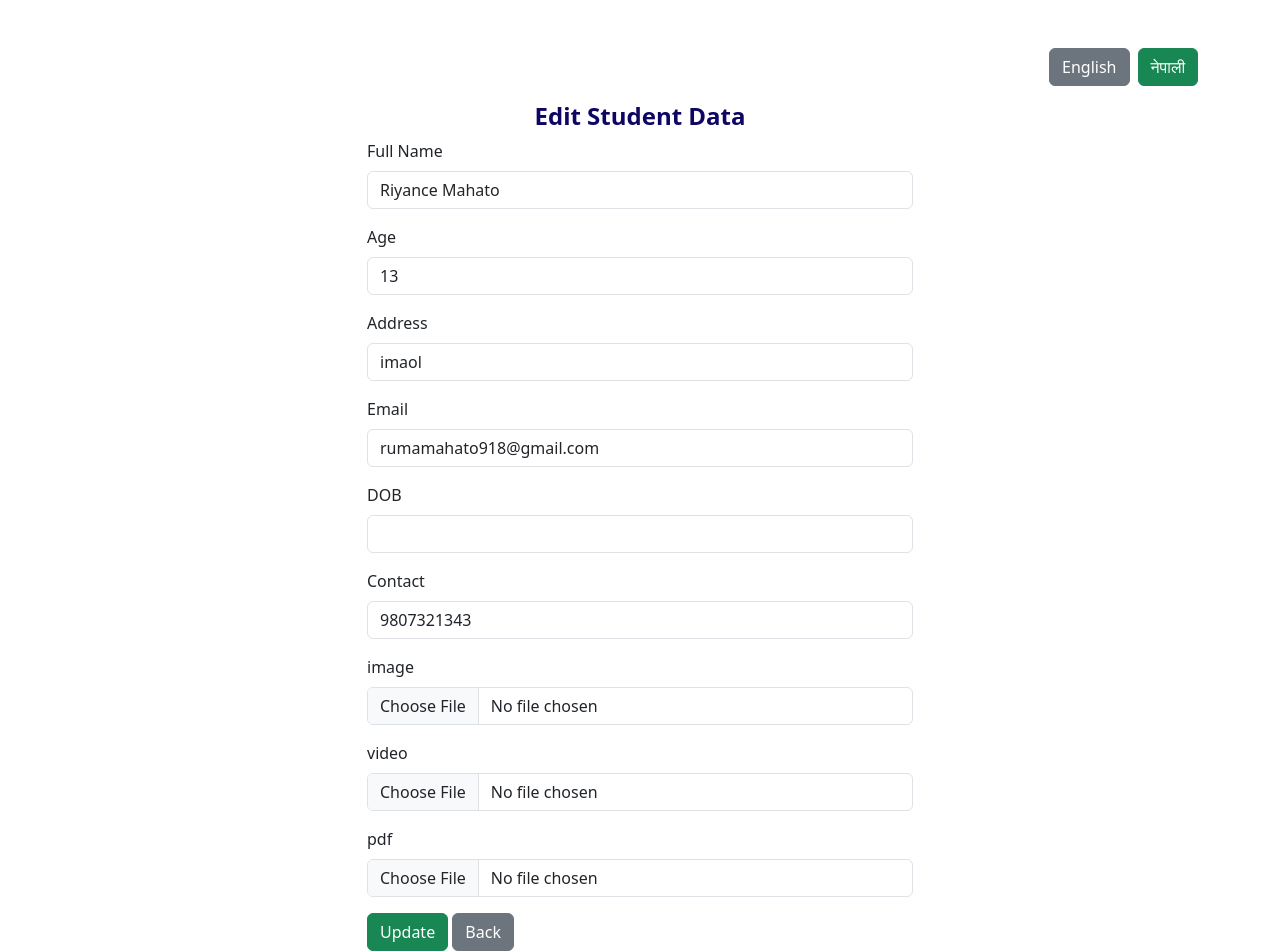
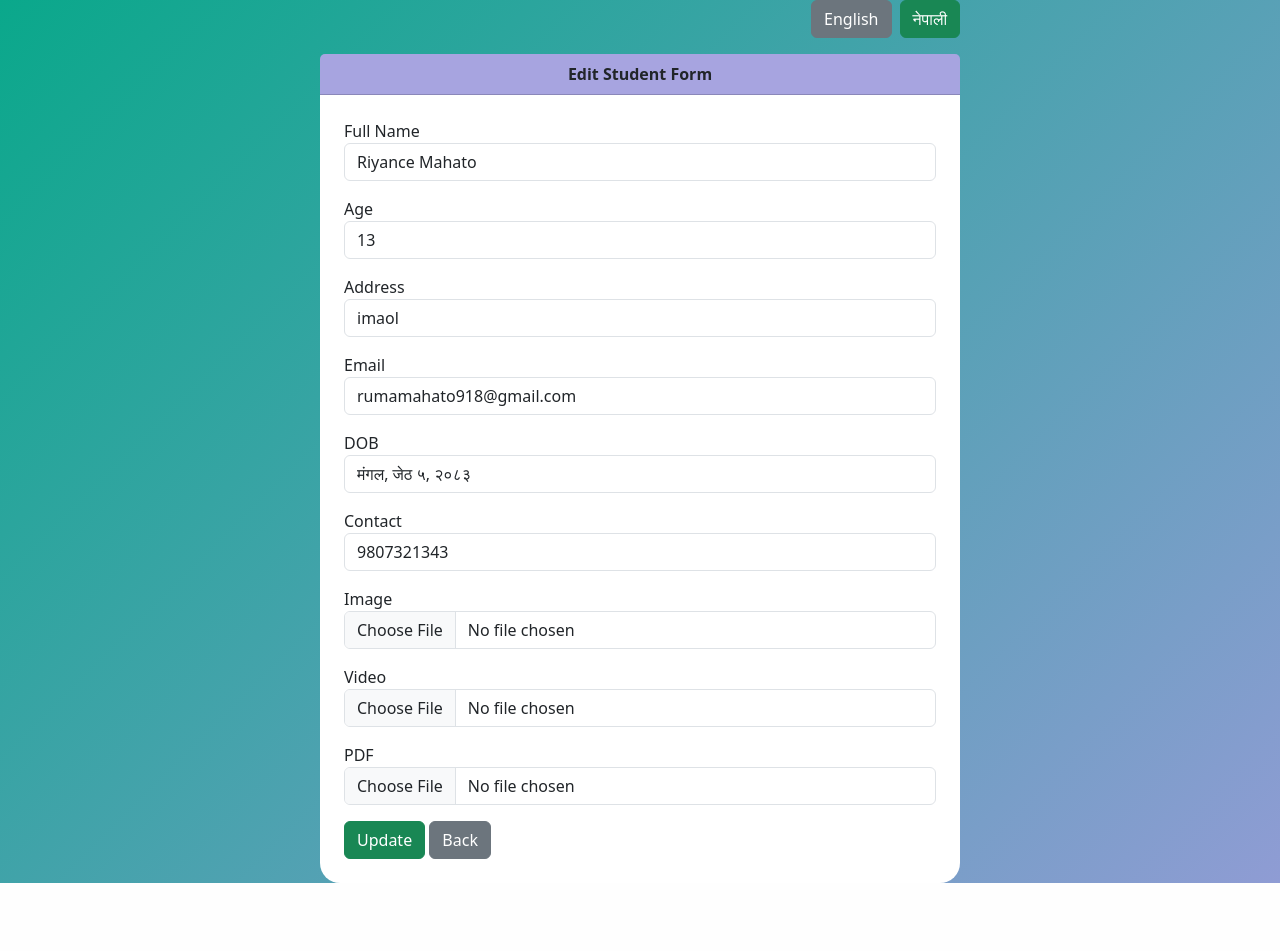
Before and after one commit to rumamahato/crude, a Django app: page /edit/3/ in a window 1280 px wide. After the commit the page ends 883 px from the top, so only its background shows below. Run offline with Django 5.2, Linux system fonts and the light colour scheme; data comes from the database, SQL or seed files in the repository; both versions use the stored data as it was after the commit; some libraries are stand-ins or nearby versions.

Commit message:
form lai nepali ma convert greko

```diff
--- a/coreapp/templates/coreapp/edit.html
+++ b/coreapp/templates/coreapp/edit.html
@@ -5,116 +5,147 @@
     <meta charset="utf-8">
     <meta name="viewport" content="width=device-width, initial-scale=1">
     <link href="https://cdn.jsdelivr.net/npm/bootstrap@5.3.8/dist/css/bootstrap.min.css" rel="stylesheet">
-    <title>Edit Form</title>
+    <title>Edit Student</title>
+
+    <style>
+        body {
+            background: linear-gradient(135deg, #0aa88b, #8f9cd4);
+            min-height: 100vh;
+            display: flex;
+            align-items: center;
+            justify-content: center;
+        }
+
+        .card {
+            border: none;
+            border-radius: 20px;
+        }
+
+        .card-header {
+            background: #a7a4e0;
+            font-weight: bold;
+            text-align: center;
+        }
+    </style>
 </head>
-<link rel="stylesheet" href="https://cdn.jsdelivr.net/npm/nepali-datepicker-reactjs/dist/index.css">
-<link rel="stylesheet" href="https://unpkg.com/nepali-date-picker@2.0.2/dist/nepaliDatePicker.min.css">
-<script src="https://code.jquery.com/jquery-3.7.1.min.js"></script>
-
-<script src="https://unpkg.com/nepali-date-picker@2.0.2/dist/nepaliDatePicker.min.js"></script>
-<script>
-    $(document).ready(function () {
-        $('#nepali-date').nepaliDatePicker({
-            ndpYear: true,
-            ndpMonth: true
-        });
-    });
-</script>
 
 <body>
-    <div class="container mt-5">
-        <div class="row justify-content-center">
-            <div class="d-flex justify-content-end mb-3">
 
-                <button type="button" id="btnEnglish" class="btn btn-secondary me-2">
-                    English
-                </button>
-
-                <button type="button" id="btnNepali" class="btn btn-success">
-                    नेपाली
-                </button>
-
-            </div>
 <div class="col-md-6">
 
-                <h4 style="color:rgb(15, 6, 100); text-align:center; font-weight:900;">
-                    Edit Student Data
-                </h4>
+    <div class="d-flex justify-content-end mb-3">
+        <button type="button" id="btnEnglish" class="btn btn-secondary me-2">English</button>
+        <button type="button" id="btnNepali" class="btn btn-success">नेपाली</button>
+    </div>
+
+    <div class="card">
+        <div class="card-header" id="formTitle">
+            Edit Student Form
+        </div>
+
+        <div class="card-body p-4">
 
             <form method="POST" enctype="multipart/form-data">
                 {% csrf_token %}
 
                 <div class="mb-3">
-                        <label class="form-label">Full Name</label>
-                        <input type="text" name="name" value="{{ data.name }}" class="form-control lang-input" required">
+                    <label id="lblName">Full Name</label>
+                    <input type="text" name="name" value="{{ data.name }}" class="form-control lang-input">
                 </div>
 
                 <div class="mb-3">
-                        <label class="form-label">Age</label>
-                        <input type="number" name="age" value="{{ data.age }}" class="form-control lang-input" required>
+                    <label id="lblAge">Age</label>
+                    <input type="number" name="age" value="{{ data.age }}" class="form-control lang-input">
                 </div>
 
                 <div class="mb-3">
-                        <label class="form-label">Address</label>
-                        <input type="text" name="address" value="{{ data.address }}" class="form-control lang-input" required>
+                    <label id="lblAddress">Address</label>
+                    <input type="text" name="address" value="{{ data.address }}" class="form-control lang-input">
                 </div>
 
                 <div class="mb-3">
-                        <label class="form-label">Email</label>
-                        <input type="email" name="email" value="{{ data.email }}" class="form-control lang-input" required>
-                    </div>
-                    <div class="mb-3">
-                        <label class="form-label">DOB</label>
-                        <input type="text" id="nepali-date" name="DOB" class="form-control lang-input" required>
+                    <label id="lblEmail">Email</label>
+                    <input type="email" name="email" value="{{ data.email }}" class="form-control lang-input">
                 </div>
 
                 <div class="mb-3">
-                        <label class="form-label">Contact</label>
-                        <input type="text" name="contact" value="{{ data.contact }}" class="form-control lang-input" required>
-                    </div>
-                    <div class="mb-3">
-                        <label class="form-label">image</label>
-                        <input type="file" name="image" class="form-control lang-input" required>
+                    <label id="lblDOB">DOB</label>
+                    <input type="text" name="DOB" value="{{ data.DOB }}" class="form-control lang-input">
                 </div>
 
                 <div class="mb-3">
-                        <label class="form-label">video</label>
-                        <input type="file" name="video" class="form-control lang-input" required>
+                    <label id="lblContact">Contact</label>
+                    <input type="text" name="contact" value="{{ data.contact }}" class="form-control lang-input">
+                </div>
+
+                <!-- FILES -->
+                <div class="mb-3">
+                    <label id="lblImage">Image</label>
+                    <input type="file" name="image" class="form-control">
                 </div>
 
                 <div class="mb-3">
-                        <label class="form-label">pdf</label>
-                        <input type="file" name="pdf" class="form-control lang-input" required>
+                    <label id="lblVideo">Video</label>
+                    <input type="file" name="video" class="form-control">
                 </div>
 
-                    <button type="submit" class="btn btn-success" onclick="return confirm('Edit is successful')">
+                <div class="mb-3">
+                    <label id="lblPDF">PDF</label>
+                    <input type="file" name="pdf" class="form-control">
+                </div>
+
+                <button type="submit" class="btn btn-success" id="btnUpdate">
                     Update
                 </button>
 
-                    <a href="{% url 'home' %}" class="btn btn-secondary">
-                        Back
-                    </a>
+                <a href="{% url 'home' %}" class="btn btn-secondary">Back</a>
 
             </form>
 
         </div>
     </div>
+
 </div>
+
 <script>
-        document.addEventListener("DOMContentLoaded", function () {
-
 let mode = "english";
 
+const inputs = document.querySelectorAll(".lang-input");
+
+// ================= LANGUAGE TOGGLE =================
 document.getElementById("btnEnglish").addEventListener("click", function () {
     mode = "english";
-                alert("English mode ON");
+
+    document.getElementById("formTitle").innerText = "Edit Student Form";
+    document.getElementById("lblName").innerText = "Full Name";
+    document.getElementById("lblAge").innerText = "Age";
+    document.getElementById("lblAddress").innerText = "Address";
+    document.getElementById("lblEmail").innerText = "Email";
+    document.getElementById("lblDOB").innerText = "DOB";
+    document.getElementById("lblContact").innerText = "Contact";
+    document.getElementById("lblImage").innerText = "Image";
+    document.getElementById("lblVideo").innerText = "Video";
+    document.getElementById("lblPDF").innerText = "PDF";
+    document.getElementById("btnUpdate").innerText = "Update";
 });
 
 document.getElementById("btnNepali").addEventListener("click", function () {
     mode = "nepali";
-                alert("नेपाली mode ON");
+
+    document.getElementById("formTitle").innerText = "विद्यार्थी सम्पादन फारम";
+    document.getElementById("lblName").innerText = "पूरा नाम";
+    document.getElementById("lblAge").innerText = "उमेर";
+    document.getElementById("lblAddress").innerText = "ठेगाना";
+    document.getElementById("lblEmail").innerText = "इमेल";
+    document.getElementById("lblDOB").innerText = "जन्म मिति";
+    document.getElementById("lblContact").innerText = "सम्पर्क";
+    document.getElementById("lblImage").innerText = "तस्वीर";
+    document.getElementById("lblVideo").innerText = "भिडियो";
+    document.getElementById("lblPDF").innerText = "पीडीएफ";
+    document.getElementById("btnUpdate").innerText = "अपडेट";
 });
 
+// ================= INPUT CONVERSION =================
 function toNepali(text) {
     return text
         .replace(/a/g, "अ")
@@ -138,19 +169,14 @@
         .replace(/y/g, "य");
 }
 
-            document.querySelectorAll(".lang-input").forEach(input => {
+inputs.forEach(input => {
     input.addEventListener("input", function () {
-
         if (mode === "nepali") {
             this.value = toNepali(this.value);
         }
-
     });
 });
+</script>
 
-        });
-    </script>
-    <script src="https://cdn.jsdelivr.net/npm/bootstrap@5.3.8/dist/js/bootstrap.bundle.min.js"></script>
 </body>
-
 </html>
```
Also changed, not shown: coreapp/remember.py (+44 -45 lines), coreapp/templates/coreapp/form.html (+82 -43 lines), db.sqlite3, media/images/IMG_20231219_160120_N47KCpQ.png (added), media/images/IMG_20231219_160120_TmC7rLS.png (added), media/images/IMG_20231219_160203_gWzntg8.png (added), media/images/IMG_20231219_160203_u02c2sK.png (added), media/images/IMG_20231219_160352_KLnBwIO.png (added), media/pdfs/IMG_20231219_160140.png (added), media/pdfs/IMG_20231219_160140_oHMdyMb.png (added), media/pdfs/IMG_20231219_160203.png (added), media/videos/IMG_20231219_160203_NolJGvc.png (added), media/videos/IMG_20231219_160203_iYNneo7.png (added), media/videos/IMG_20231219_160203_re7Gb1t.png (added), 4 other files. Lines whose indentation alone changed are shown as unchanged.
